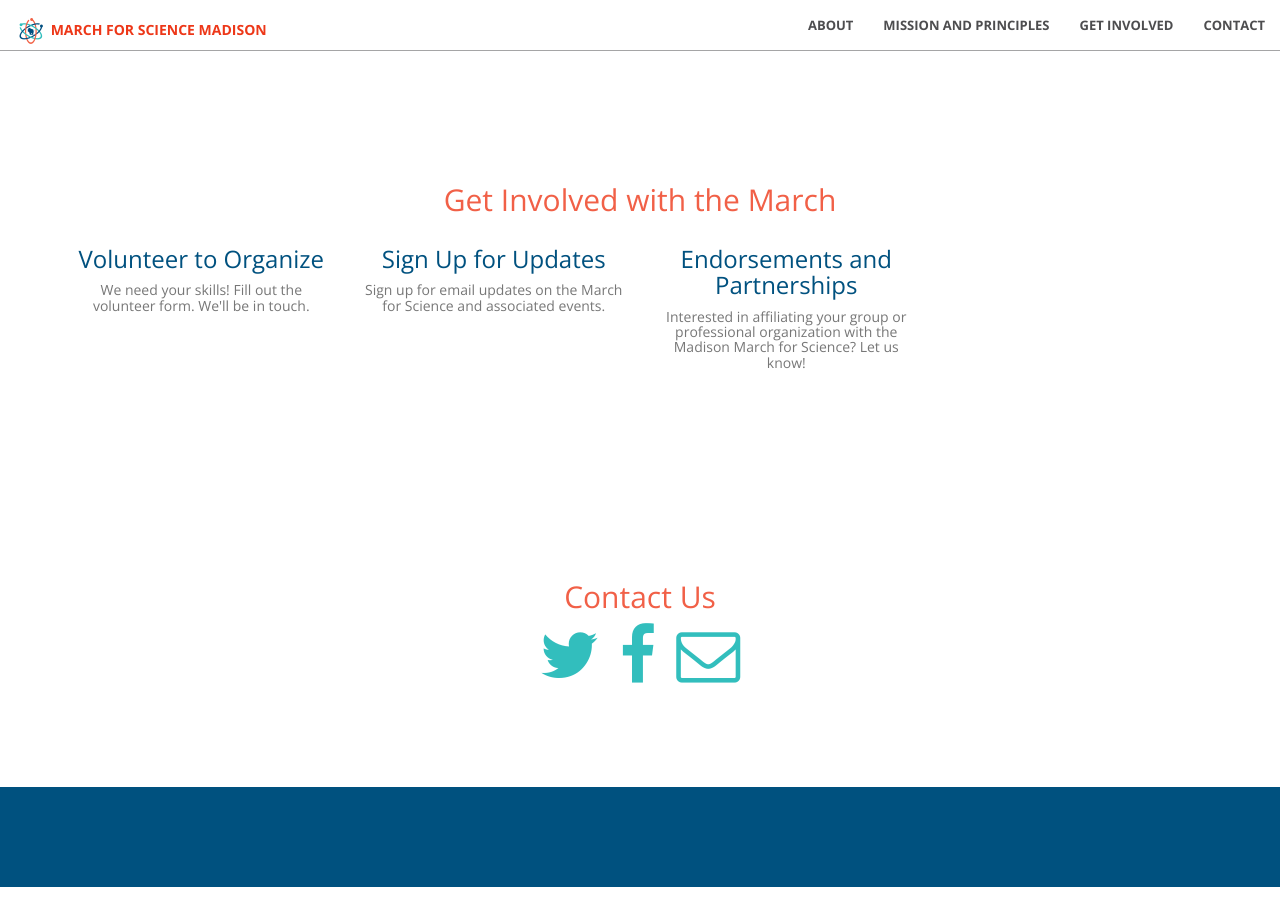
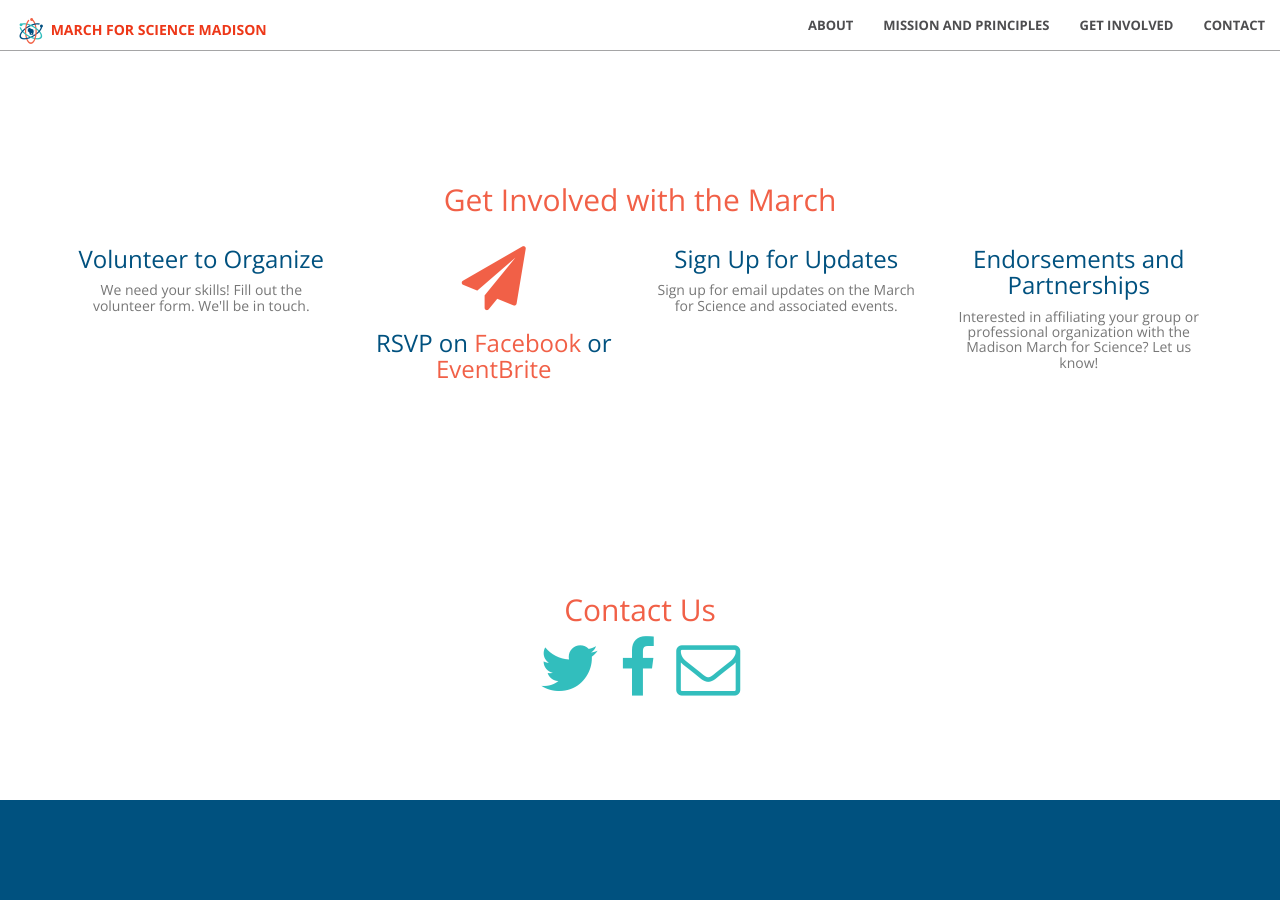
Before and after one commit to ScienceMarchMadison/m4smadison.github.io, a Jekyll site: the page built from index.html, in a window 1280 px wide and 900 px high, scrolled down 1845 px. Built offline with Jekyll 4.4.1, drawn with Linux system fonts in a browser that asks for light colours; comment, search, counter and statistics services are not loaded.

Commit message:
Update involve.html

```diff
--- a/_includes/involve.html
+++ b/_includes/involve.html
@@ -18,13 +18,13 @@
                 </div>
             </div>
 
-            <!--<div class="col-lg-3 col-md-6 text-center">-->
-            <!--    <div class="service-box">-->
-<!--                     <i class="fa fa-4x fa-paper-plane wow bounceIn text-primary" data-wow-delay=".1s"></i> -->
-            <!--        <a href="https://www.facebook.com/events/156033178229398/" target="_blank"><h3 style="color:#00517f">RSVP on Facebook</h3></a>-->
+            <div class="col-lg-3 col-md-6 text-center">
+                <div class="service-box">
+                     <i class="fa fa-4x fa-paper-plane wow bounceIn text-primary" data-wow-delay=".1s"></i>
+                    <h3 style="color:#00517f">RSVP on <a href="https://www.facebook.com/events/156033178229398/" target="_blank">Facebook</a> or <a href="marchforsciencemadison.eventbrite.com" target="_blank">EventBrite</a></h3>
             <!--        <h5 class="text-muted">More details coming soon.</h5>-->
-            <!--    </div>-->
-            <!--</div>-->
+                </div>
+            </div>
 
             <div class="col-lg-3 col-md-6 text-center">
                 <div class="service-box">
```
